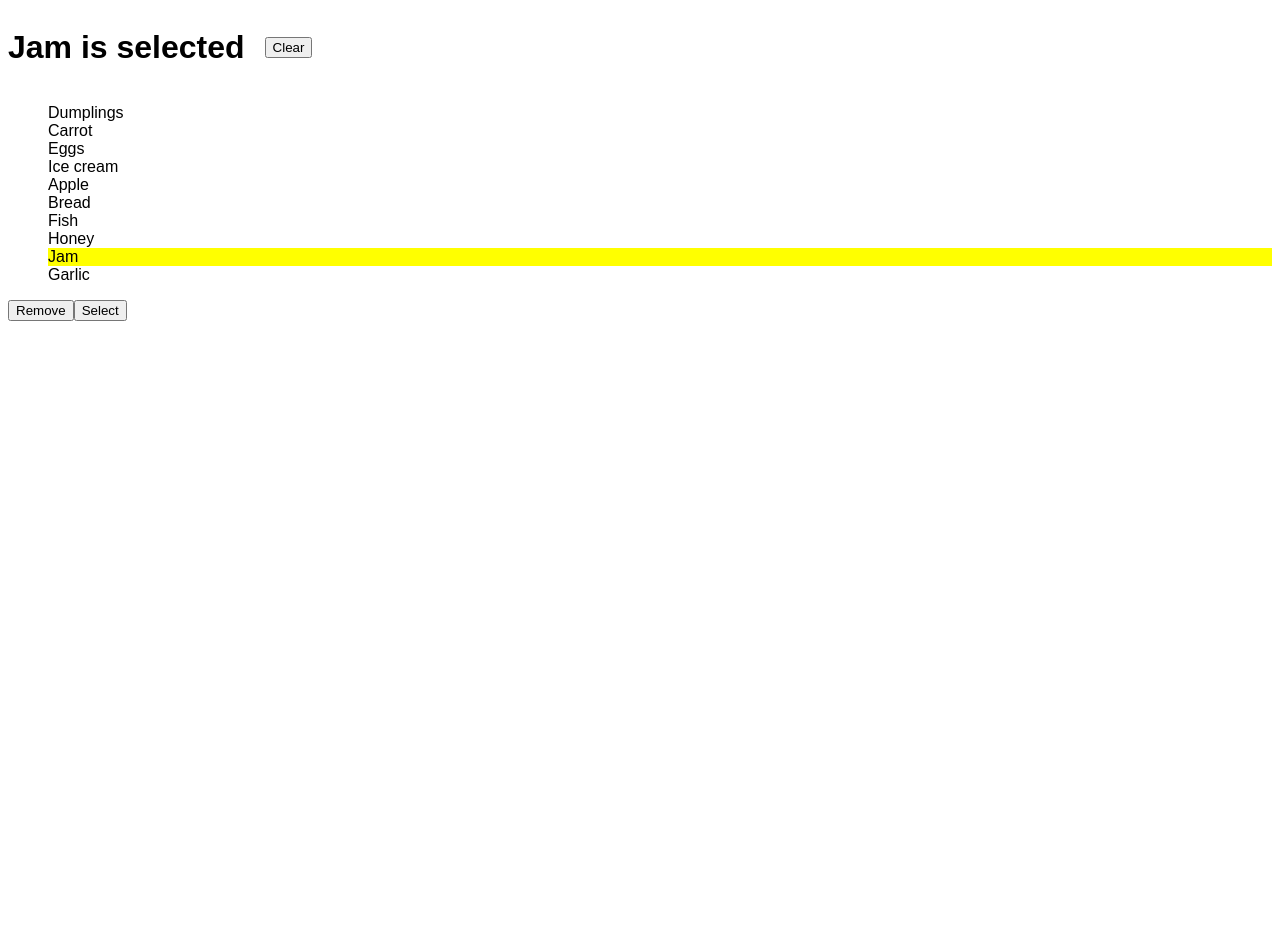
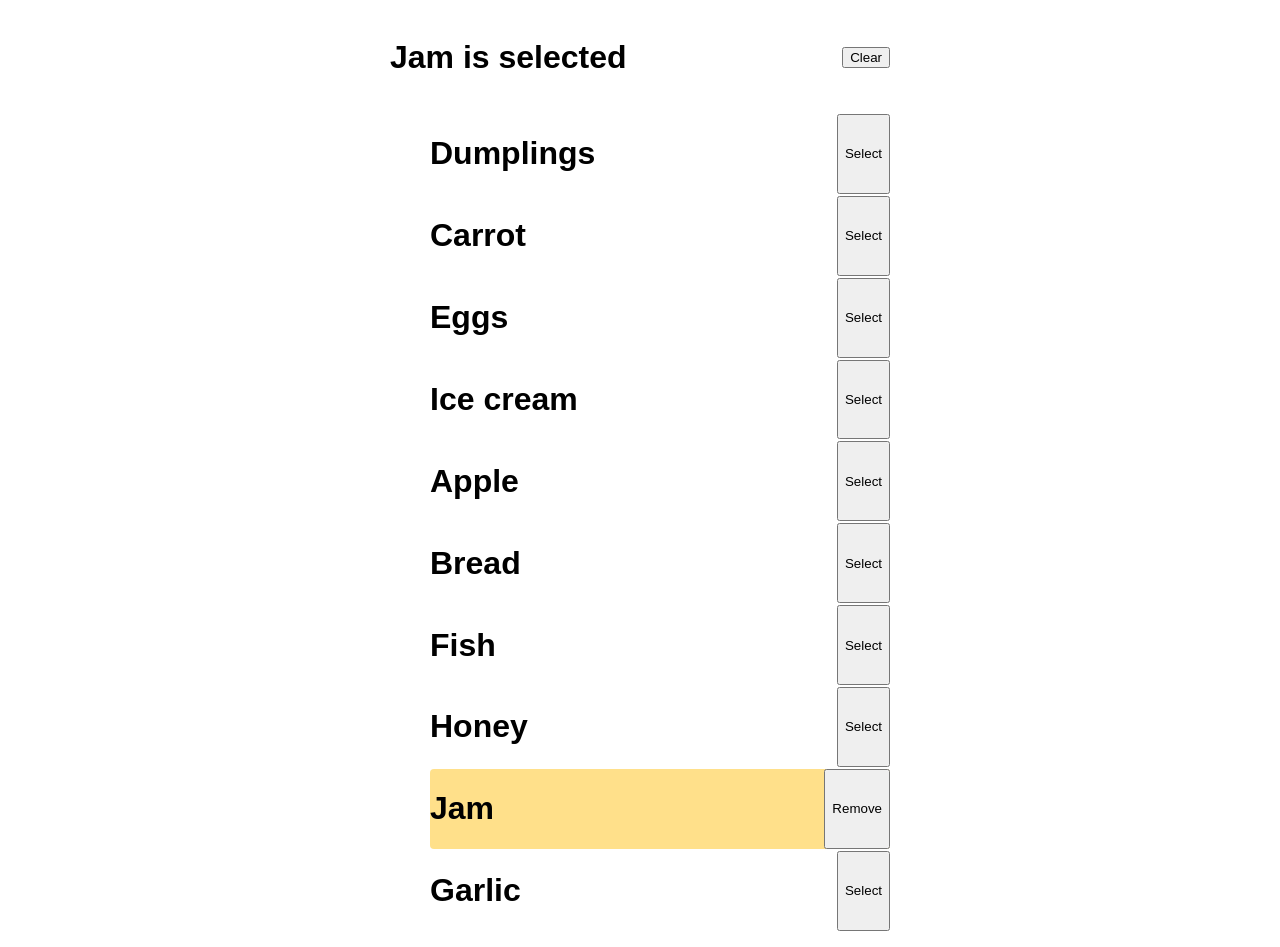
Before and after one commit to mate-academy/react_goods-selector, a React (Create React App) app: page / in a window 1280 px wide. Before the commit the page ends 800 px from the top, so only its background shows below. Built offline with nearby package versions, Linux system fonts and the light colour scheme.

Commit message:
Solution

```diff
--- a/src/App.scss
+++ b/src/App.scss
@@ -3,18 +3,30 @@ html {
 }
 
 .App {
+  margin: 0 auto;
+  padding-top: 10px;
+  width: 500px;
   &__header {
+    min-height: 50px;
     display: flex;
+    justify-content: space-between;
     align-items: center;
     gap: 20px;
   }
 }
 
+.Goods {
+  display: flex;
+  flex-direction: column;
+  gap: 2px;
+}
+
 .Good {
   display: flex;
-  gap: 10px;
+  justify-content: space-between;
 
   &--active {
-    background-color: #ff0;
+    background-color: #ffe08a;
+    border-radius: 4px;
   }
 }
--- a/src/App.tsx
+++ b/src/App.tsx
@@ -1,51 +1,127 @@
 import React from 'react';
+import classNames from 'classnames';
+import { v4 as uuidv4 } from 'uuid';
 import './App.scss';
 
-// import goodsFromServer from './goods';
+import goodsFromServer from './goods';
 
-export const App: React.FC = () => {
+const uniqueKeys: string[] = [];
+
+for (let i = 0; i < goodsFromServer.length; i += 1) {
+  uniqueKeys[i] = uuidv4();
+}
+
+type State = {
+  selectedGoods: string[];
+  title: string;
+};
+
+export class App extends React.Component<{}, State> {
+  state: Readonly<State> = {
+    selectedGoods: ['Jam'],
+    title: '',
+  };
+
+  componentDidMount() {
+    this.setTitle();
+  }
+
+  setTitle = () => {
+    const { selectedGoods } = this.state;
+    const { length } = selectedGoods;
+
+    if (length === 0) {
+      this.setState({ title: 'No goods selected' });
+    }
+
+    if (length === 1) {
+      this.setState({ title: `${selectedGoods[0]} is selected` });
+    }
+
+    if (length > 1) {
+      this.setState({ title: `${selectedGoods.slice(0, length - 1).join(', ')} and ${selectedGoods[length - 1]} are selected` });
+    }
+  };
+
+  handlingRemove = (good: string, goods: string[]) => {
+    this.setState(
+      { selectedGoods: goods.filter(item => item !== good) },
+      this.setTitle,
+    );
+  };
+
+  handlingSelect = (good: string, goods: string[]) => {
+    this.setState({ selectedGoods: [...goods, good] }, this.setTitle);
+  };
+
+  handlingClear = () => {
+    this.setState({ selectedGoods: [] }, this.setTitle);
+  };
+
+  render() {
+    const { selectedGoods, title } = this.state;
+    const { length } = selectedGoods;
+
     return (
-    <main className="App">
+      <main className="App is-light">
         <header className="App__header">
           <h1 className="App__title">
-          Jam is selected
+            {title}
           </h1>
 
+          {length
+            ? (
               <button
                 type="button"
-          className="App__clear"
+                className="App__clear button is-dark"
+                onClick={this.handlingClear}
               >
                 Clear
               </button>
+            )
+            : '' }
         </header>
 
-      <ul>
-        <li className="Good">Dumplings</li>
-        <li className="Good">Carrot</li>
-        <li className="Good">Eggs</li>
-        <li className="Good">Ice cream</li>
-        <li className="Good">Apple</li>
-        <li className="Good">Bread</li>
-        <li className="Good">Fish</li>
-        <li className="Good">Honey</li>
-        <li className="Good Good--active">Jam</li>
-        <li className="Good">Garlic</li>
-      </ul>
+        <ul className="Goods">
+          {goodsFromServer.map((good, index) => (
+            <li
+              key={uniqueKeys[index]}
+              className={classNames(
+                'Good level-item',
+                {
+                  'Good--active': selectedGoods.includes(good),
+                },
+              )}
+            >
+              <h1>{good}</h1>
 
-      {/* Put required buttons into each Good */}
+              {selectedGoods.includes(good)
+                ? (
                   <button
                     type="button"
-        className="Good__remove"
+                    className="Good__remove button is-dark"
+                    onClick={() => {
+                      this.handlingRemove(good, selectedGoods);
+                    }}
                   >
                     Remove
                   </button>
-
+                )
+                : (
                   <button
                     type="button"
-        className="Good__select"
+                    className="Good__select button is-dark"
+                    onClick={() => {
+                      this.handlingSelect(good, selectedGoods);
+                    }}
                   >
                     Select
                   </button>
+                )}
+            </li>
+          ))}
+        </ul>
       </main>
     );
-};
+  }
+}
```
Lines whose indentation alone changed are shown as unchanged.
